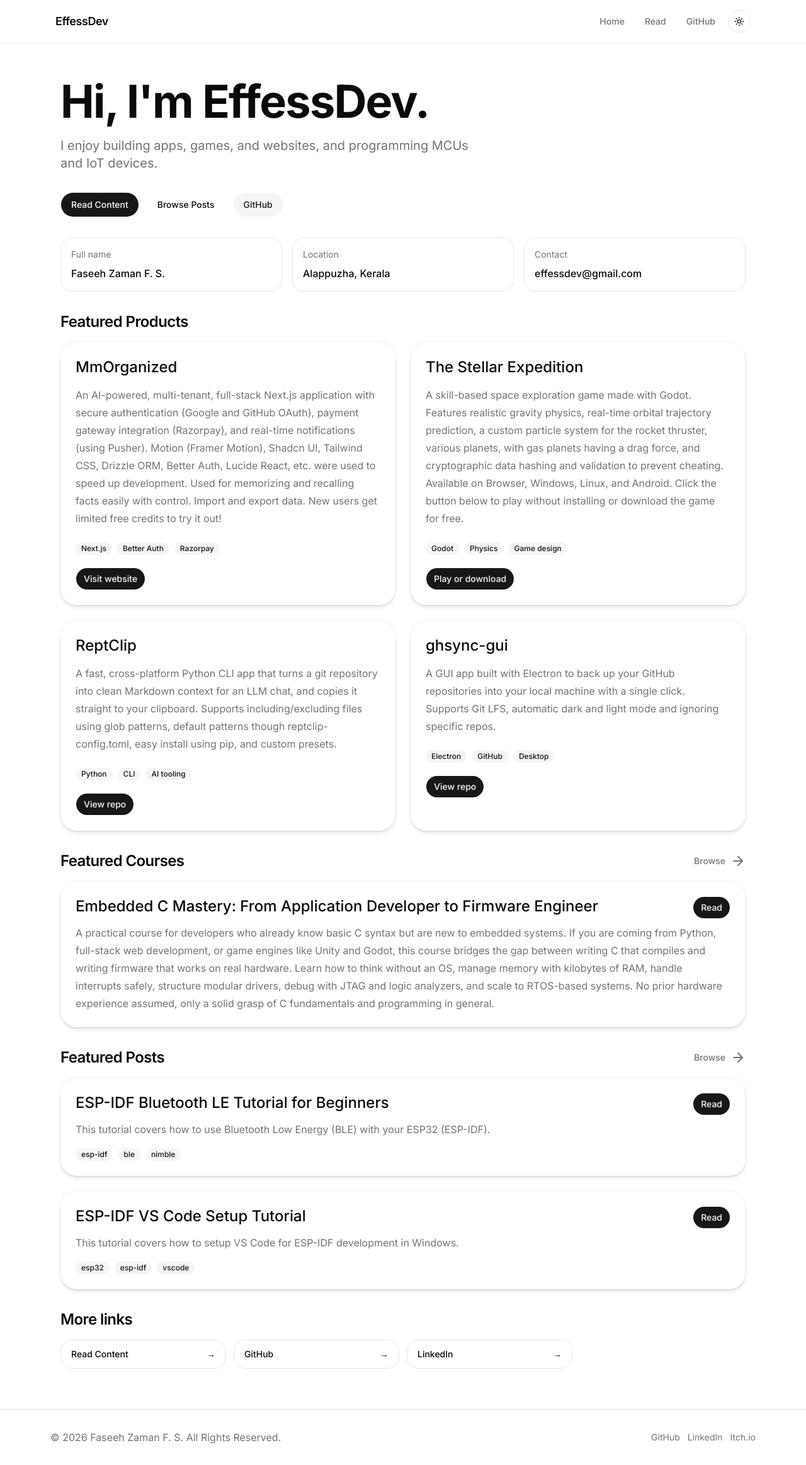
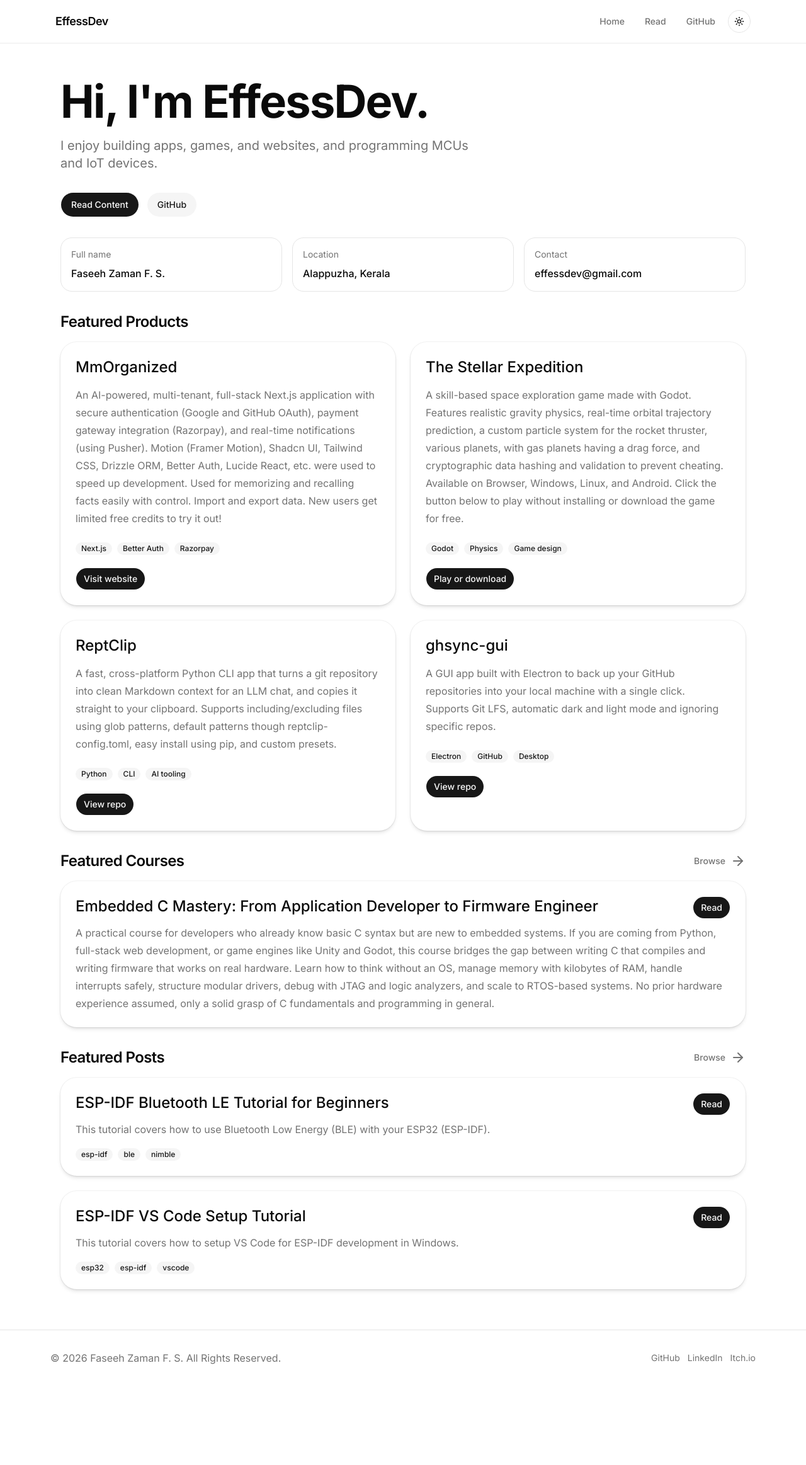
Before and after one commit to effessdev/effessdev.github.io, a Next.js app: page / in a window 1280 px wide. Shown: the whole page at 63% size. After the commit the page ends 2200 px from the top, so only its background shows below. Built offline with nearby package versions, Linux system fonts and the light colour scheme.

Commit message:
update content

```diff
--- a/read/ble-basics-in-esp-idf.md
+++ b/read/ble-basics-in-esp-idf.md
@@ -20,7 +20,7 @@ Let's start!
 I am assuming you have created an empty ESP-IDF project using the `sample_project` template and verified building and flashing is working properly. If you haven't already, you can check out my tutorial:
 
 - [Read on DEV.to](https://dev.to/effessdev/beyond-arduino-getting-started-with-esp-idf-in-vs-code-for-esp32-3ed4)
-- [Read on my website](https://effessdev.github.io/posts/esp-idf-vscode-setup-guide/)
+- [Read on my website](https://effessdev.github.io/read/esp-idf-vscode-setup-guide/)
 
 ## Enabling BLE in ESP-IDF
 
--- a/read/esp-idf-vscode-setup-guide.md
+++ b/read/esp-idf-vscode-setup-guide.md
@@ -198,7 +198,7 @@ I (258) main_task: Returned from app_main()
 
 You might see different numbers than 258. That's not a problem.
 
-So, congratulations! You just set up your computer for ESP-IDF, created a new project, wrote some code, compiled, flashed, and monitored the output! Next, you can check out the [official documentation](https://docs.espressif.com/projects/esp-idf/en/latest/esp32/index.html#) to learn more about ESP-IDF. I also have some great tutorials which you can [read on my website](https://effessdev.github.io/posts/) or on [DEV.to](https://dev.to/effessdev).
+So, congratulations! You just set up your computer for ESP-IDF, created a new project, wrote some code, compiled, flashed, and monitored the output! Next, you can check out the [official documentation](https://docs.espressif.com/projects/esp-idf/en/latest/esp32/index.html#) to learn more about ESP-IDF. I also have some great tutorials which you can [read on my website](https://effessdev.github.io/read/) or on [DEV.to](https://dev.to/effessdev).
 
 ---
 
--- a/src/app/page.tsx
+++ b/src/app/page.tsx
@@ -52,6 +52,7 @@ const featuredProjects = [
 const quickLinks = [
   { href: "/read", label: "Read Content" },
   { href: "https://github.com/effessdev", label: "GitHub" },
+  { href: "https://effessdev.itch.io", label: "itch.io" },
   { href: "https://www.linkedin.com/in/effessdev", label: "LinkedIn" },
 ];
 
@@ -105,12 +106,6 @@ export default function Home() {
               className={buttonVariants({ variant: "default", size: "lg" })}
             >
               Read Content
-            </Link>
-            <Link
-              href="/read"
-              className={buttonVariants({ variant: "outline", size: "lg" })}
-            >
-              Browse Posts
             </Link>
             <a
               href="https://github.com/effessdev"
@@ -284,29 +279,6 @@ export default function Home() {
             ))}
           </div>
         </section>
-
-        <section>
-          <div className="mb-4">
-            <h2 className="text-2xl font-semibold tracking-tight text-foreground">
-              More links
-            </h2>
-          </div>
-
-          <div className="grid gap-3 sm:grid-cols-2 lg:grid-cols-4">
-            {quickLinks.map((link) => (
-              <a
-                key={link.label}
-                href={link.href}
-                target={link.href.startsWith("http") ? "_blank" : undefined}
-                rel={link.href.startsWith("http") ? "noreferrer" : undefined}
-                className="flex items-center justify-between rounded-2xl border border-border bg-card px-4 py-3 text-sm font-medium text-foreground transition-colors hover:bg-muted"
-              >
-                <span>{link.label}</span>
-                <span aria-hidden="true">→</span>
-              </a>
-            ))}
-          </div>
-        </section>
       </main>
     </>
   );
--- a/src/app/read/page.tsx
+++ b/src/app/read/page.tsx
@@ -8,16 +8,19 @@ import { buttonVariants } from "@/components/ui/button";
 
 export const metadata: Metadata = {
   title: "Read | EffessDev",
-  description: "Read my posts and courses on software and embedded systems.",
+  description:
+    "Read my tutorials and courses on software and embedded systems.",
   openGraph: {
     title: "Read | EffessDev",
-    description: "Read my posts and courses on software and embedded systems.",
+    description:
+      "Read my tutorials and courses on software and embedded systems.",
     type: "website",
   },
   twitter: {
     card: "summary_large_image",
     title: "Read | EffessDev",
-    description: "Read my posts and courses on software and embedded systems.",
+    description:
+      "Read my tutorials and courses on software and embedded systems.",
   },
 };
 
--- a/src/components/social-links.tsx
+++ b/src/components/social-links.tsx
@@ -16,7 +16,7 @@ const socialItems = [
     href: "https://www.linkedin.com/in/effessdev/",
     icon: "fab fa-linkedin",
   },
-  { label: "Posts", href: "/read", icon: "fas fa-book" },
+  { label: "Read", href: "/read", icon: "fas fa-book" },
 ];
 
 interface SocialLinksProps {
```
